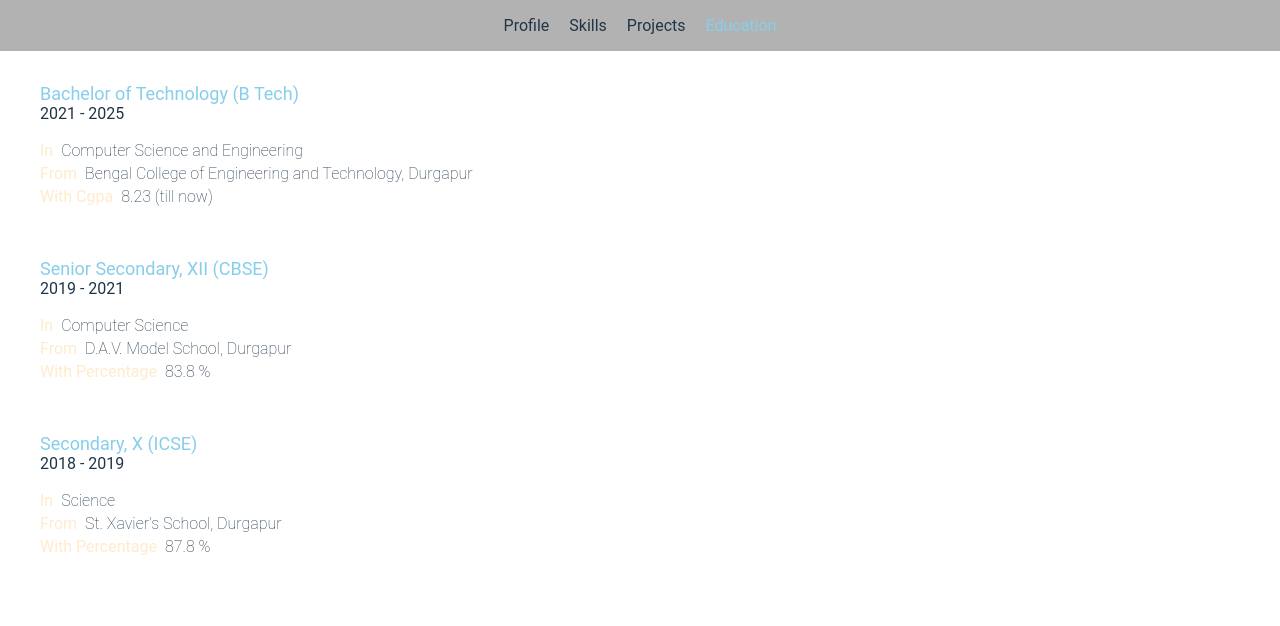
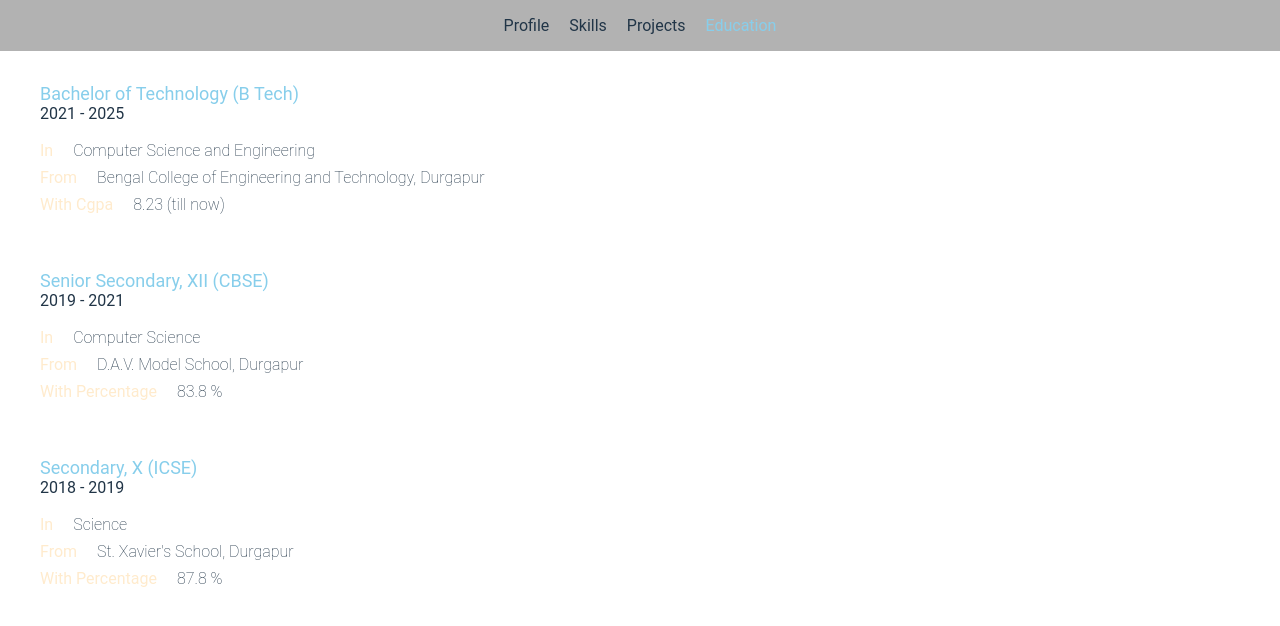
Before and after one commit to srideep-banerjee/Portfolio, a React (Vite) app: page / in a window 1280 px wide. Both pictures are taken after a click on the item "Education". Shown: the top 626 px of the page. Built offline with nearby package versions, Linux system fonts and the light colour scheme.

Commit message:
Improved style for shorter screens in Education

```diff
--- a/src/styles/Education.css
+++ b/src/styles/Education.css
@@ -38,12 +38,14 @@
 }
 
 .edu-item-detail {
-    padding-bottom: 0.25rem;
+    display: flex;
+    padding-bottom: 0.5rem;
     gap: 12px;
 }
 
 .edu-field {
     font-size: 1rem;
+    width: fit-content;
     color: blanchedalmond
 }
 
@@ -51,5 +53,5 @@
     padding-left: 8px;
     font-size: 1rem;
     font-weight: 100;
-    width: 100%;
+    flex: 1;
 }
```
